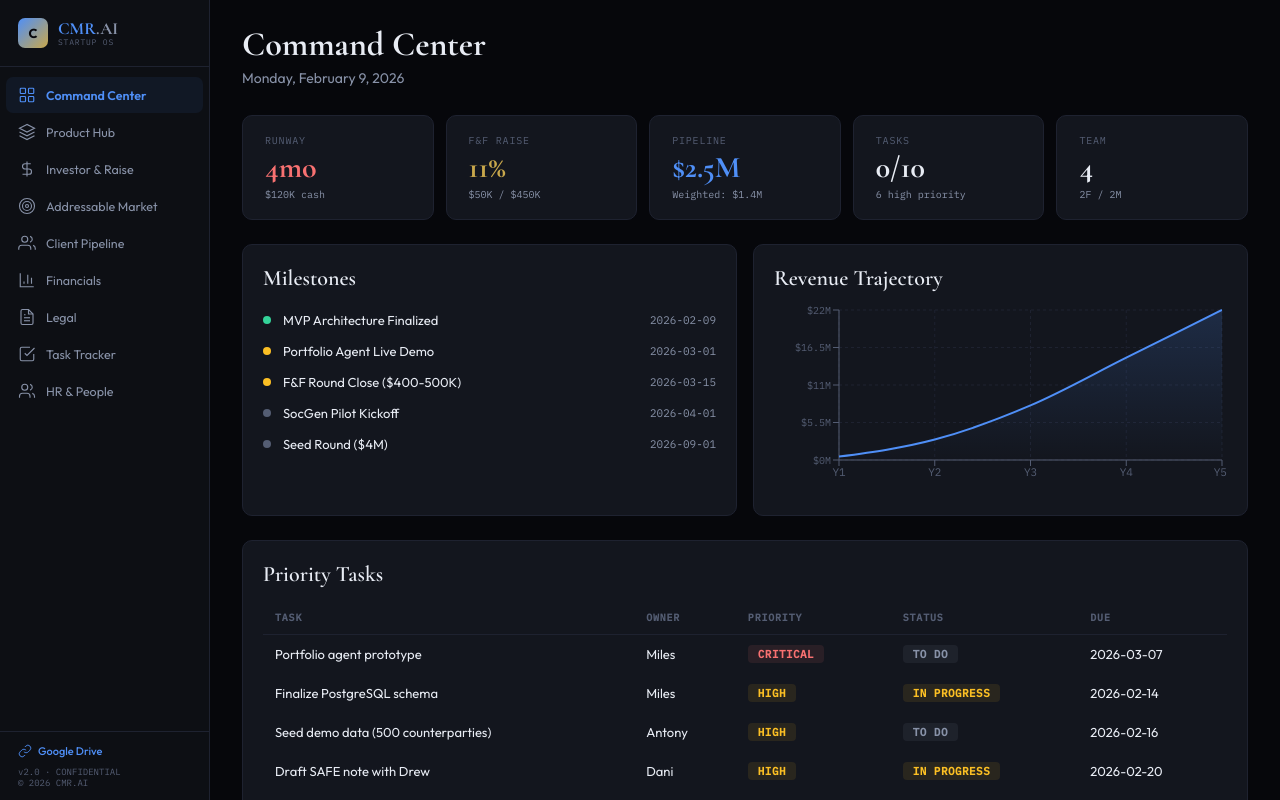
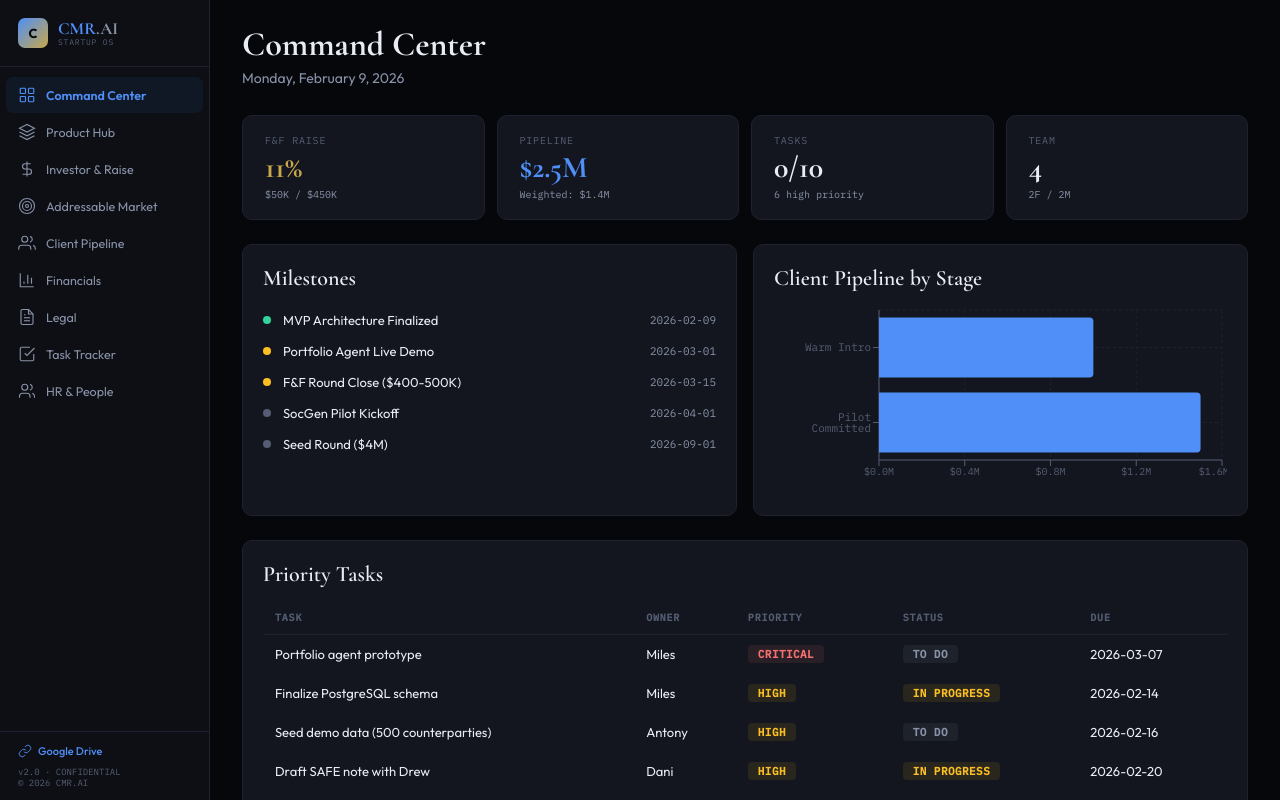
Before and after one commit to Alexiaweiller/cmr-os-app, a React (Vite) app: page / in a window 1280 px wide. Built offline with nearby package versions, Linux system fonts and the light colour scheme.

Commit message:
Strip dummy data, live only

```diff
--- a/src/App.jsx
+++ b/src/App.jsx
@@ -100,21 +100,11 @@ const defaultData = {
     { id: 3, company: "TP ICAP", contact: "TBD", role: "Risk", stage: "warm_intro", owner: "Alexia", lastContact: "2026-01-15", notes: "Alexia's network.", dealValue: 500000, probability: 15, marketId: 9, comments: [] },
   ],
   financials: {
-    runway: 8, monthlyBurn: 45000, cashOnHand: 120000,
+    runway: 0, monthlyBurn: 0, cashOnHand: 0,
     ffTarget: 450000, ffCommitted: 50000, seedTarget: 4000000,
-    yearlyProjections: [
-      { year: "Y1", arr: 500000, customers: 1, burn: 540000 },
-      { year: "Y2", arr: 3000000, customers: 4, burn: 1800000 },
-      { year: "Y3", arr: 8000000, customers: 10, burn: 4000000 },
-      { year: "Y4", arr: 15000000, customers: 20, burn: 8000000 },
-      { year: "Y5", arr: 22000000, customers: 35, burn: 12000000 },
-    ],
   },
   financialDocs: [
-    { id: 1, title: "Financial Model — 5 Year Projections", driveLink: "https://docs.google.com/spreadsheets/d/1DnV6ExU8zyHENN0FgxDDjkVrJO7nzEqj/edit?usp=drive_link&ouid=109350579601617179499&rtpof=true&sd=true", description: "Full financial model with ARR, burn, headcount, and scenario analysis" },
-    { id: 2, title: "Cap Table & Equity Model", driveLink: "", description: "Founder splits, option pool, dilution scenarios across F&F and Seed" },
-    { id: 3, title: "Unit Economics Model", driveLink: "", description: "Per-client economics: ACV, CAC, LTV, payback period" },
-    { id: 4, title: "Fundraise Tracker", driveLink: "", description: "F&F and Seed round tracking — commitments, terms, close timeline" },
+    { id: 1, title: "Financial Model", driveLink: "https://docs.google.com/spreadsheets/d/1DnV6ExU8zyHENN0FgxDDjkVrJO7nzEqj/edit?usp=drive_link&ouid=109350579601617179499&rtpof=true&sd=true", description: "Full financial model — ARR, burn, headcount, scenario analysis" },
   ],
   legalDocs: [
     { id: 1, title: "Certificate of Incorporation", type: "corporate", status: "complete", driveLink: "", dueDate: "" },
@@ -293,10 +283,18 @@ const ProbBar = ({ value }) => (
 const CommandCenter = ({ data, setData }) => {
   const { milestones, tasks, financials, prospects, team } = data;
   const doneTasks = tasks.filter(t => t.status === "done").length;
-  const runway = Math.round((financials.cashOnHand + financials.ffCommitted) / financials.monthlyBurn);
-  const ffPct = Math.round((financials.ffCommitted / financials.ffTarget) * 100);
+  const runway = financials.monthlyBurn > 0 ? Math.round((financials.cashOnHand + financials.ffCommitted) / financials.monthlyBurn) : null;
+  const ffPct = financials.ffTarget > 0 ? Math.round((financials.ffCommitted / financials.ffTarget) * 100) : 0;
   const pipelineValue = prospects.reduce((a, p) => a + (p.dealValue || 0), 0);
   const weightedPipeline = prospects.reduce((a, p) => a + (p.dealValue || 0) * ((p.probability || 0) / 100), 0);
+
+  // Live pipeline by stage for chart
+  const stageOrder = ["cold", "warm_intro", "first_meeting", "pilot_discussion", "pilot_committed", "live_client"];
+  const pipelineByStage = stageOrder.map(s => ({
+    name: statusMap[s]?.l || s,
+    value: prospects.filter(p => p.stage === s).reduce((a, p) => a + (p.dealValue || 0), 0),
+    count: prospects.filter(p => p.stage === s).length,
+  })).filter(s => s.count > 0);
 
   return (
     <div>
@@ -305,7 +303,7 @@ const CommandCenter = ({ data, setData }) => {
         <p style={{ color: T.textDim, fontSize: 14 }}>{new Date().toLocaleDateString("en-US", { weekday: "long", month: "long", day: "numeric", year: "numeric" })}</p>
       </div>
       <div style={{ display: "flex", gap: 12, flexWrap: "wrap", marginBottom: 24 }}>
-        <KPI label="Runway" value={`${runway}mo`} sub={`$${(financials.cashOnHand / 1000).toFixed(0)}K cash`} accent={runway < 6 ? T.red : T.green} />
+        {runway !== null && <KPI label="Runway" value={`${runway}mo`} sub={`$${(financials.cashOnHand / 1000).toFixed(0)}K cash`} accent={runway < 6 ? T.red : T.green} />}
         <KPI label="F&F Raise" value={`${ffPct}%`} sub={`$${(financials.ffCommitted / 1000).toFixed(0)}K / $${(financials.ffTarget / 1000).toFixed(0)}K`} accent={T.gold} />
         <KPI label="Pipeline" value={`$${(pipelineValue / 1e6).toFixed(1)}M`} sub={`Weighted: $${(weightedPipeline / 1e6).toFixed(1)}M`} accent={T.accent} />
         <KPI label="Tasks" value={`${doneTasks}/${tasks.length}`} sub={`${tasks.filter(t => t.priority === "critical" || t.priority === "high").length} high priority`} />
@@ -323,17 +321,20 @@ const CommandCenter = ({ data, setData }) => {
           ))}
         </Card>
         <Card>
-          <SectionTitle>Revenue Trajectory</SectionTitle>
+          <SectionTitle>Client Pipeline by Stage</SectionTitle>
+          {pipelineByStage.length > 0 ? (
             <ResponsiveContainer width="100%" height={190}>
-            <AreaChart data={financials.yearlyProjections}>
-              <defs><linearGradient id="ag" x1="0" y1="0" x2="0" y2="1"><stop offset="0%" stopColor={T.accent} stopOpacity={0.3} /><stop offset="100%" stopColor={T.accent} stopOpacity={0} /></linearGradient></defs>
+              <BarChart data={pipelineByStage} layout="vertical">
                 <CartesianGrid strokeDasharray="3 3" stroke={T.border} />
-              <XAxis dataKey="year" stroke={T.textMuted} fontSize={11} fontFamily="'IBM Plex Mono', monospace" />
-              <YAxis stroke={T.textMuted} fontSize={10} fontFamily="'IBM Plex Mono', monospace" tickFormatter={v => `$${v / 1e6}M`} />
+                <XAxis type="number" stroke={T.textMuted} fontSize={10} fontFamily="'IBM Plex Mono', monospace" tickFormatter={v => `$${(v / 1e6).toFixed(1)}M`} />
+                <YAxis type="category" dataKey="name" stroke={T.textMuted} fontSize={11} width={100} fontFamily="'IBM Plex Mono', monospace" />
                 <Tooltip contentStyle={{ background: T.card, border: `1px solid ${T.border}`, borderRadius: 6, fontSize: 12 }} formatter={v => [`$${(v / 1e6).toFixed(1)}M`]} />
-              <Area type="monotone" dataKey="arr" stroke={T.accent} fill="url(#ag)" strokeWidth={2} />
-            </AreaChart>
+                <Bar dataKey="value" fill={T.accent} radius={[0, 4, 4, 0]} />
+              </BarChart>
             </ResponsiveContainer>
+          ) : (
+            <div style={{ height: 190, display: "flex", alignItems: "center", justifyContent: "center", color: T.textMuted, fontSize: 13 }}>No prospects in pipeline yet</div>
+          )}
         </Card>
       </div>
       <Card>
@@ -756,25 +757,42 @@ const FinancialModule = ({ data, setData }) => {
   const [editDoc, setEditDoc] = useState(null);
   const financialDocs = data.financialDocs || [];
   const weightedPipeline = (data.prospects || []).reduce((a, p) => a + (p.dealValue || 0) * ((p.probability || 0) / 100), 0);
+  const totalPipeline = (data.prospects || []).reduce((a, p) => a + (p.dealValue || 0), 0);
   const updateF = (k, v) => setData(d => ({ ...d, financials: { ...d.financials, [k]: v } }));
   const saveDoc = doc => { setData(d => ({ ...d, financialDocs: doc.id ? (d.financialDocs || []).map(x => x.id === doc.id ? doc : x) : [...(d.financialDocs || []), { ...doc, id: Date.now() }] })); setEditDoc(null); };
+  const runway = f.monthlyBurn > 0 ? Math.round((f.cashOnHand + f.ffCommitted) / f.monthlyBurn) : "—";
 
   return (
     <div>
-      <div style={{ marginBottom: 28 }}><h2 style={{ fontFamily: "'Cormorant Garamond', serif", fontSize: 34, fontWeight: 700, marginBottom: 4 }}>Financial Projections</h2><p style={{ color: T.textDim, fontSize: 14 }}>Live model — auto-feeds from CRM & raise data</p></div>
+      <div style={{ marginBottom: 28 }}><h2 style={{ fontFamily: "'Cormorant Garamond', serif", fontSize: 34, fontWeight: 700, marginBottom: 4 }}>Financials</h2><p style={{ color: T.textDim, fontSize: 14 }}>Live data from CRM pipeline · Enter your actuals below</p></div>
+
+      {/* KPIs — only live/real data */}
       <div style={{ display: "flex", gap: 12, marginBottom: 24, flexWrap: "wrap" }}>
-        <KPI label="Cash" value={`$${(f.cashOnHand / 1000).toFixed(0)}K`} accent={f.cashOnHand < 100000 ? T.red : T.green} />
-        <KPI label="Monthly Burn" value={`$${(f.monthlyBurn / 1000).toFixed(0)}K`} />
-        <KPI label="Runway" value={`${Math.round((f.cashOnHand + f.ffCommitted) / f.monthlyBurn)}mo`} accent={T.accent} />
-        <KPI label="Wtd Pipeline" value={`$${(weightedPipeline / 1e6).toFixed(1)}M`} sub="from CRM" accent={T.gold} />
+        <KPI label="F&F Target" value={`$${(f.ffTarget / 1000).toFixed(0)}K`} accent={T.gold} />
+        <KPI label="F&F Committed" value={`$${(f.ffCommitted / 1000).toFixed(0)}K`} sub={`${Math.round(f.ffCommitted / f.ffTarget * 100)}% of target`} accent={f.ffCommitted >= f.ffTarget ? T.green : T.amber} />
+        <KPI label="Wtd Pipeline" value={`$${(weightedPipeline / 1e6).toFixed(1)}M`} sub={`$${(totalPipeline / 1e6).toFixed(1)}M total · from CRM`} accent={T.accent} />
+        {f.monthlyBurn > 0 && <KPI label="Runway" value={`${runway}mo`} sub={`$${(f.cashOnHand / 1000).toFixed(0)}K cash · $${(f.monthlyBurn / 1000).toFixed(0)}K/mo burn`} accent={runway !== "—" && runway < 6 ? T.red : T.green} />}
       </div>
 
-      {/* Embedded Financial Model */}
+      {/* Editable actuals — user enters real numbers */}
+      <Card style={{ marginBottom: 24 }}>
+        <SectionTitle>Your Numbers</SectionTitle>
+        <p style={{ fontSize: 12, color: T.textMuted, marginBottom: 14 }}>Enter your real figures. Runway auto-calculates.</p>
+        <div style={{ display: "grid", gridTemplateColumns: "1fr 1fr 1fr 1fr", gap: 12 }}>
+          <FormField label="Cash on Hand ($)"><Input type="number" value={f.cashOnHand || ""} onChange={v => updateF("cashOnHand", parseInt(v) || 0)} placeholder="0" /></FormField>
+          <FormField label="Monthly Burn ($)"><Input type="number" value={f.monthlyBurn || ""} onChange={v => updateF("monthlyBurn", parseInt(v) || 0)} placeholder="0" /></FormField>
+          <FormField label="F&F Target ($)"><Input type="number" value={f.ffTarget} onChange={v => updateF("ffTarget", parseInt(v) || 0)} /></FormField>
+          <FormField label="F&F Committed ($)"><Input type="number" value={f.ffCommitted} onChange={v => updateF("ffCommitted", parseInt(v) || 0)} /></FormField>
+        </div>
+      </Card>
+
+      {/* Embedded Financial Model — live from Google Sheets */}
       <Card style={{ marginBottom: 24 }}>
         <div style={{ display: "flex", justifyContent: "space-between", alignItems: "center", marginBottom: 12 }}>
           <SectionTitle>Financial Model — Live</SectionTitle>
           <a href="https://docs.google.com/spreadsheets/d/1DnV6ExU8zyHENN0FgxDDjkVrJO7nzEqj/edit?usp=drive_link&ouid=109350579601617179499&rtpof=true&sd=true" target="_blank" rel="noopener" style={{ display: "inline-flex", alignItems: "center", gap: 6, padding: "5px 12px", border: `1px solid ${T.border}`, borderRadius: 6, fontSize: 12, color: T.accent, textDecoration: "none", fontFamily: "'Outfit', sans-serif" }}>{Icons.link} Open Full Sheet</a>
         </div>
+        <p style={{ fontSize: 12, color: T.textMuted, marginBottom: 12 }}>To enable the live embed: open the spreadsheet in Google Drive → File → Save as Google Sheets. Then set sharing to "Anyone with the link."</p>
         <iframe
           src="https://docs.google.com/spreadsheets/d/1DnV6ExU8zyHENN0FgxDDjkVrJO7nzEqj/preview"
           style={{ width: "100%", height: 500, border: `1px solid ${T.border}`, borderRadius: 8, background: T.surface }}
@@ -783,12 +801,11 @@ const FinancialModule = ({ data, setData }) => {
         />
       </Card>
 
-      {/* Google Drive Models */}
-      <div style={{ marginBottom: 24 }}>
+      {/* Additional Drive models */}
       <SectionTitle action={<div style={{ display: "flex", gap: 8 }}>
         <a href="https://drive.google.com/drive/folders/1o5Rfwq4PiLTs2zAvrH9Nkds9aZa5UyUG" target="_blank" rel="noopener" style={{ display: "inline-flex", alignItems: "center", gap: 6, padding: "5px 12px", border: `1px solid ${T.border}`, borderRadius: 6, fontSize: 12, color: T.accent, textDecoration: "none", fontFamily: "'Outfit', sans-serif" }}>{Icons.link} Open Drive</a>
         <Btn small onClick={() => setEditDoc({ title: "", driveLink: "", description: "" })}>{Icons.plus} Add Model</Btn>
-        </div>}>Financial Models (Google Drive)</SectionTitle>
+      </div>}>Linked Documents</SectionTitle>
       <div style={{ display: "grid", gridTemplateColumns: "repeat(auto-fill, minmax(240px, 1fr))", gap: 12 }}>
         {financialDocs.map(doc => (
           <Card key={doc.id} style={{ padding: 16, cursor: "pointer" }} onClick={() => setEditDoc(doc)}>
@@ -801,40 +818,6 @@ const FinancialModule = ({ data, setData }) => {
           </Card>
         ))}
       </div>
-      </div>
-
-      <div style={{ display: "grid", gridTemplateColumns: "1fr 1fr", gap: 16, marginBottom: 24 }}>
-        <Card>
-          <SectionTitle>Key Inputs</SectionTitle>
-          <div style={{ display: "grid", gridTemplateColumns: "1fr 1fr", gap: 12 }}>
-            <FormField label="Cash on Hand ($)"><Input type="number" value={f.cashOnHand} onChange={v => updateF("cashOnHand", parseInt(v) || 0)} /></FormField>
-            <FormField label="Monthly Burn ($)"><Input type="number" value={f.monthlyBurn} onChange={v => updateF("monthlyBurn", parseInt(v) || 0)} /></FormField>
-            <FormField label="F&F Target ($)"><Input type="number" value={f.ffTarget} onChange={v => updateF("ffTarget", parseInt(v) || 0)} /></FormField>
-            <FormField label="F&F Committed ($)"><Input type="number" value={f.ffCommitted} onChange={v => updateF("ffCommitted", parseInt(v) || 0)} /></FormField>
-          </div>
-        </Card>
-        <Card>
-          <SectionTitle>ARR vs Burn</SectionTitle>
-          <ResponsiveContainer width="100%" height={200}>
-            <BarChart data={f.yearlyProjections}>
-              <CartesianGrid strokeDasharray="3 3" stroke={T.border} />
-              <XAxis dataKey="year" stroke={T.textMuted} fontSize={11} fontFamily="'IBM Plex Mono', monospace" />
-              <YAxis stroke={T.textMuted} fontSize={10} fontFamily="'IBM Plex Mono', monospace" tickFormatter={v => `$${v / 1e6}M`} />
-              <Tooltip contentStyle={{ background: T.card, border: `1px solid ${T.border}`, borderRadius: 6, fontSize: 12 }} formatter={v => [`$${(v / 1e6).toFixed(1)}M`]} />
-              <Bar dataKey="arr" fill={T.accent} radius={[4, 4, 0, 0]} name="ARR" />
-              <Bar dataKey="burn" fill={T.red} radius={[4, 4, 0, 0]} opacity={0.5} name="Burn" />
-            </BarChart>
-          </ResponsiveContainer>
-        </Card>
-      </div>
-      <Card>
-        <SectionTitle>5-Year Projections</SectionTitle>
-        <Table columns={[
-          { label: "Year", key: "year" }, { label: "ARR", render: r => `$${(r.arr / 1e6).toFixed(1)}M`, nowrap: true },
-          { label: "Customers", key: "customers", nowrap: true }, { label: "Burn", render: r => `$${(r.burn / 1e6).toFixed(1)}M`, nowrap: true },
-          { label: "Margin", render: r => { const m = Math.round((1 - r.burn / (r.arr || 1)) * 100); return <span style={{ color: m > 0 ? T.green : T.red }}>{m}%</span>; }, nowrap: true },
-        ]} data={f.yearlyProjections} />
-      </Card>
 
       {editDoc && <Modal title={editDoc.id ? "Edit Model" : "Add Financial Model"} onClose={() => setEditDoc(null)}>
         <FormField label="Title"><Input value={editDoc.title} onChange={v => setEditDoc({ ...editDoc, title: v })} /></FormField>
```
Lines whose indentation alone changed are shown as unchanged.
